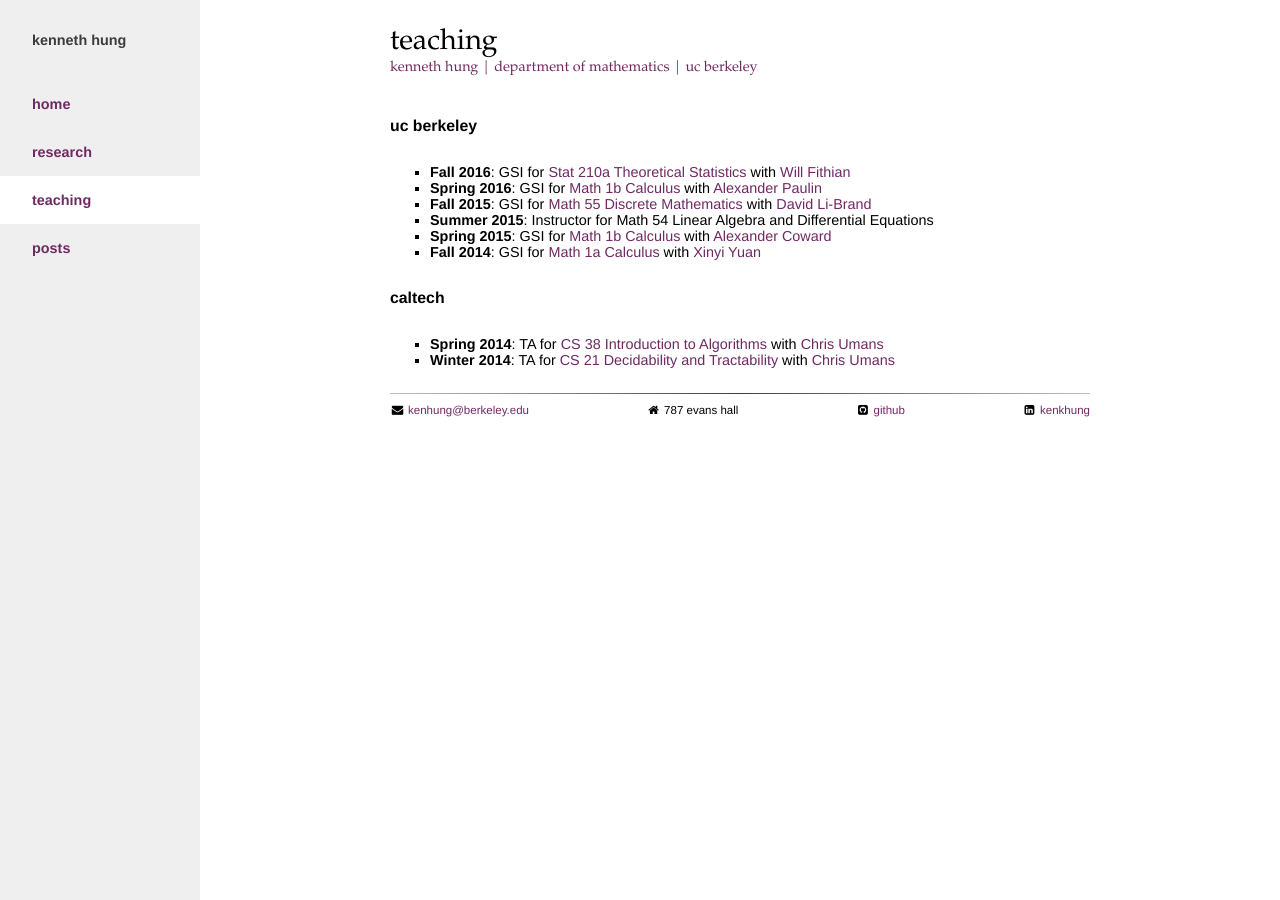
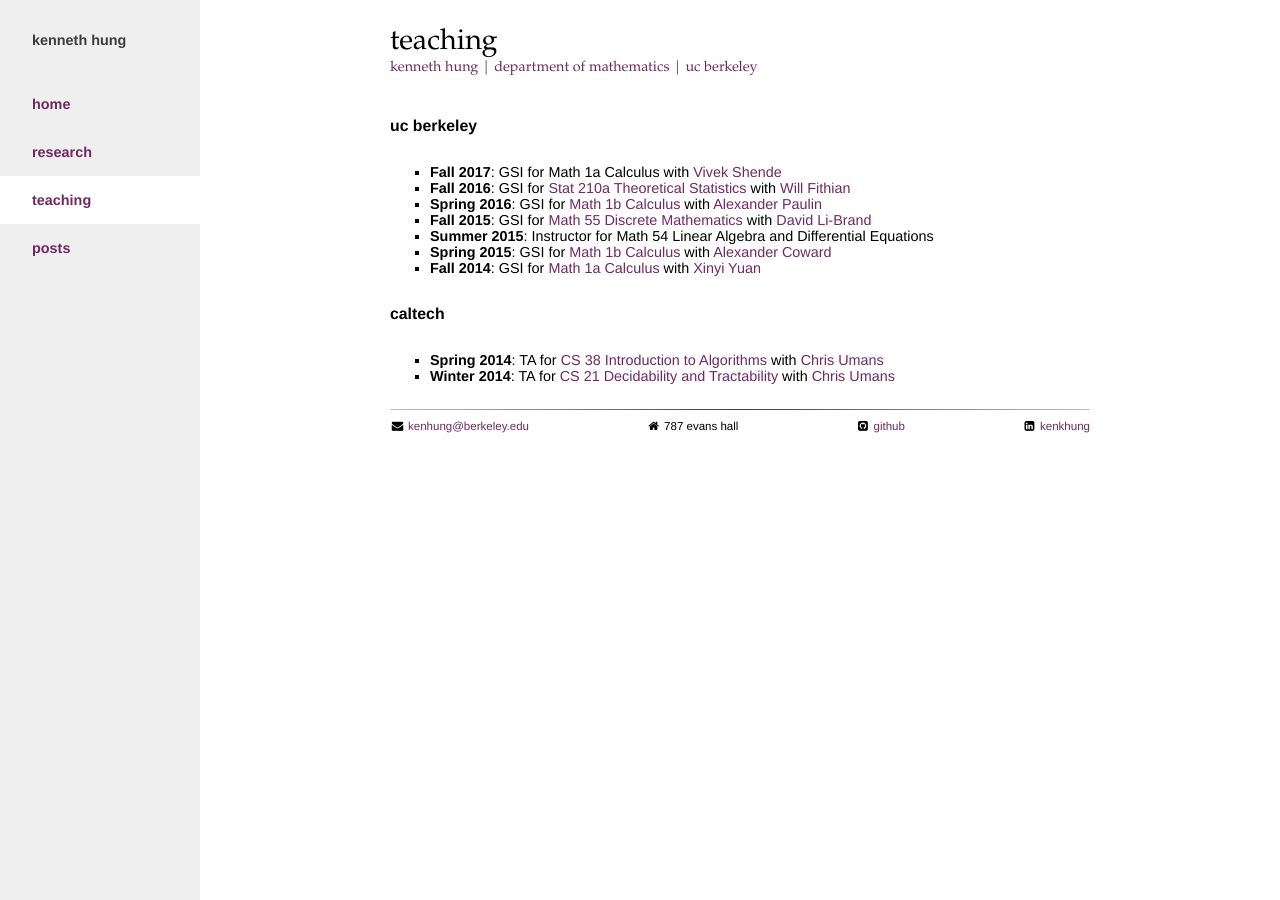
Before and after one commit to yiqunchen/kenhungkk.github.io, a Jekyll site: the page built from teaching.md, in a window 1280 px wide. Built offline with Jekyll 4.4.1, drawn with Linux system fonts in a browser that asks for light colours; nearby versions of some CDN libraries.

Commit message:
teaching updated

```diff
--- a/teaching.md
+++ b/teaching.md
@@ -5,6 +5,7 @@ navigation_weight: 2
 ---
 # UC Berkeley
 
+- **Fall 2017**: GSI for Math 1a Calculus with [Vivek Shende](https://math.berkeley.edu/~vivek/)
 - **Fall 2016**: GSI for [Stat 210a Theoretical Statistics](http://www.stat.berkeley.edu/~wfithian/courses/stat210a/) with [Will Fithian](http://www.stat.berkeley.edu/~wfithian/index.html)
 - **Spring 2016**: GSI for [Math 1b Calculus](https://math.berkeley.edu/~apaulin/1B_001%20%28Spring%202016%29.html) with [Alexander Paulin](https://math.berkeley.edu/~apaulin/)
 - **Fall 2015**: GSI for [Math 55 Discrete Mathematics](https://math.berkeley.edu/~libland/teaching/math-55/) with [David Li-Brand](https://math.berkeley.edu/~libland/)
```
